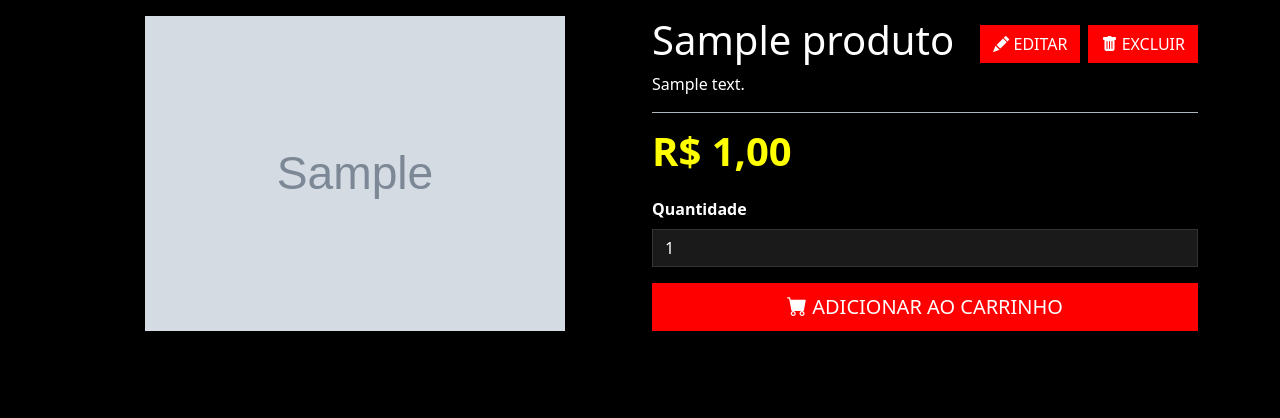
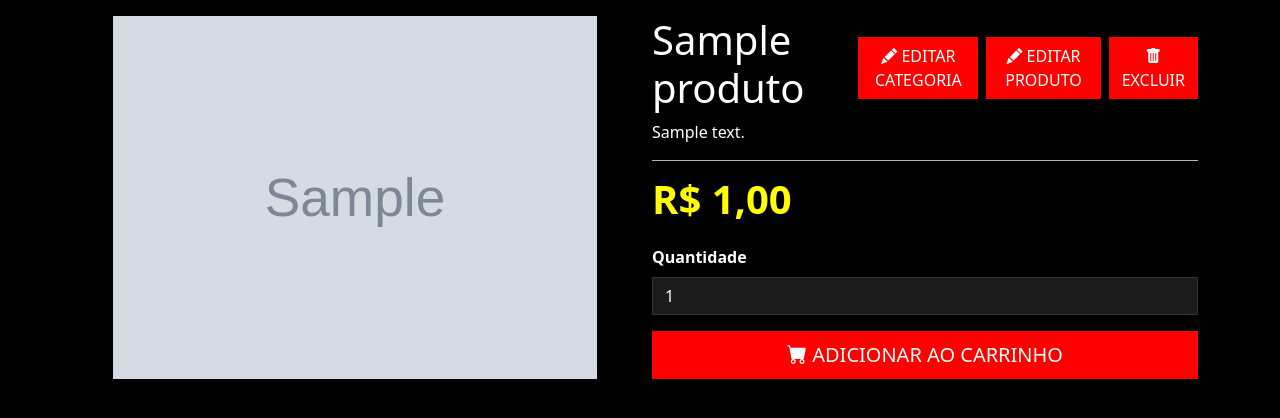
Before and after one commit to JotaPSilva/loja-de-suplementos, a Django app: page /1/ in a window 1280 px wide. Shown: the part 149-567 px from the top of the page. Run offline with Django 4.2, Linux system fonts and the light colour scheme; a user stored in the database is signed in; tables that the repository leaves empty hold one stand-in row (values such as "Sample post"); grey boxes marked "Sample" are stand-in pictures; some libraries are stand-ins or nearby versions.

Commit message:
Adicionar exclusão e atualização de categorias

```diff
--- a/app/gains/templates/detalhe_produto.html
+++ b/app/gains/templates/detalhe_produto.html
@@ -23,9 +23,13 @@
 
           {% if user.is_superuser %}
             <div class="d-flex gap-2 align-items-center">
+              <a href="{% url "editar_categoria" produto.categoria.id %}" class="btn btn-primary">
+                <i class="bi bi-pencil-fill"></i>
+                Editar categoria
+              </a>
               <a href="{% url "editar_produto" produto.id %}" class="btn btn-primary">
                 <i class="bi bi-pencil-fill"></i>
-                Editar
+                Editar produto
               </a>
               <a href="{% url "excluir_produto" produto.id %}" class="btn btn-primary">
                 <i class="bi bi-trash-fill"></i>
--- a/app/gains/urls.py
+++ b/app/gains/urls.py
@@ -6,6 +6,8 @@ from .views import (
     produto_por_categoria,
     editar_produto,
     excluir_produto,
+    editar_categoria,
+    excluir_categoria,
 )
 from django.urls import path
 
@@ -21,4 +23,6 @@ urlpatterns = [
     ),
     path("editar_produto/<int:produto_id>/", editar_produto, name="editar_produto"),
     path("excluir_produto/<int:produto_id>/", excluir_produto, name="excluir_produto"),
+    path("editar_categoria/<int:id>/", editar_categoria, name="editar_categoria"),
+    path("excluir_categoria/<int:id>/", excluir_categoria, name="excluir_categoria"),
 ]
--- a/app/gains/views.py
+++ b/app/gains/views.py
@@ -120,3 +120,27 @@ def excluir_produto(request, produto_id):
     produto = get_object_or_404(Produto, pk=produto_id)
     produto.delete()
     return redirect("index")
+
+
+@login_required(login_url="/login/")
+@user_passes_test(lambda u: u.is_superuser)
+def editar_categoria(request, id):
+    categoria = get_object_or_404(Categoria, pk=id)
+    if request.method == "POST":
+        form = AdicionarCategoriaForm(request.POST, instance=categoria)
+        if form.is_valid():
+            form.save()
+            return redirect("index")
+    else:
+        form = AdicionarCategoriaForm(instance=categoria)
+
+    context = {"form": form, "categoria": categoria}
+    return render(request, "editar_categoria.html", context)
+
+
+@login_required(login_url="/login/")
+@user_passes_test(lambda u: u.is_superuser)
+def excluir_categoria(request, id):
+    categoria = get_object_or_404(Categoria, pk=id)
+    categoria.delete()
+    return redirect("index")
```
Also changed, not shown: app/gains/templates/editar_categoria.html (added, +20 -0 lines).
